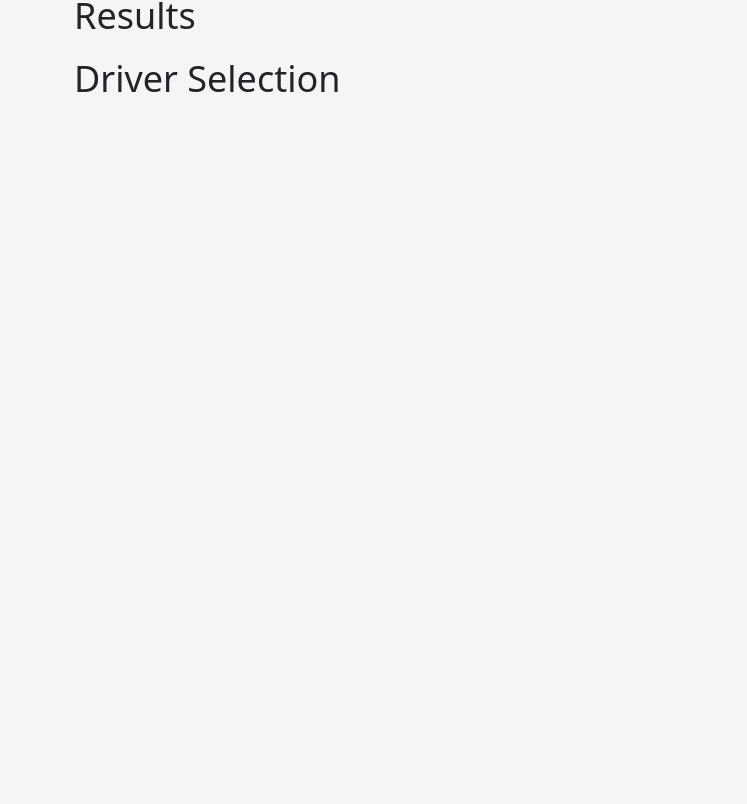
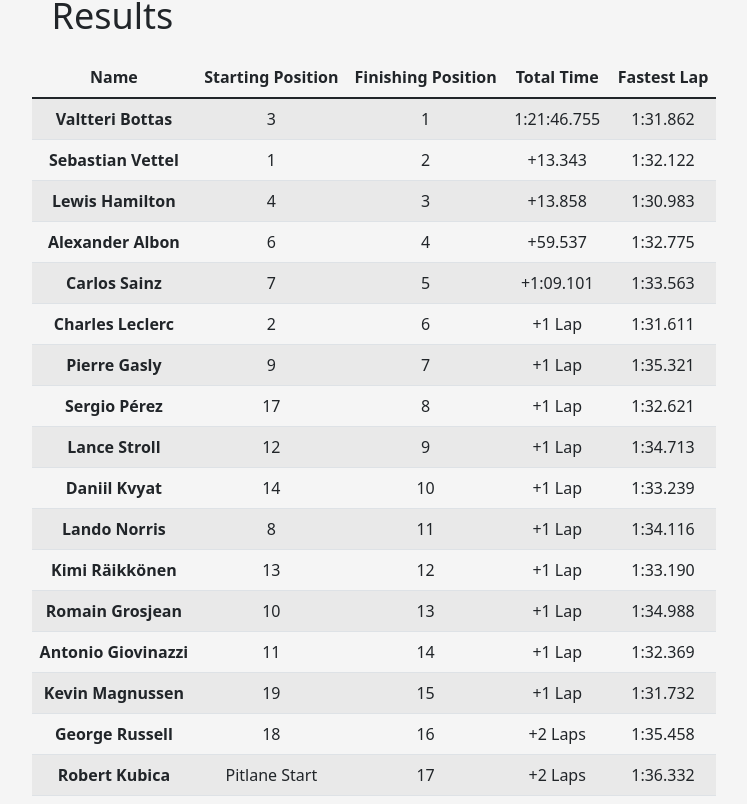
Before and after one commit to geitner-max/formula1-schedule, a Vue app: page /analysis in a window 1280 px wide. Shown: the part 536-1340 px from the top of the page, without its empty margins (266-1013 px from the left). Before the commit the page ends 800 px from the top, so only its background shows below. Built offline with nearby package versions, Linux system fonts and the light colour scheme.

Commit message:
added chartjs dependency and created new table

```diff
--- a/package.json
+++ b/package.json
@@ -19,6 +19,7 @@
     "sass": "^1.51.0",
     "vue": "^3.2.33",
     "vue-axios": "^3.2.5",
+    "vue-chartjs": "^4.1.0",
     "vue-router": "^4.0.14"
   },
   "devDependencies": {
--- a/src/components/Analysis.vue
+++ b/src/components/Analysis.vue
@@ -31,6 +31,7 @@
                 </select>
             </div>
             <h2 class="h2-select">Results </h2>
+            <race-result-table :data="dataRaceResult"/>
             <h2 class="h2-select">Driver Selection </h2>
         </div>
     </div>
@@ -40,9 +41,12 @@
 
 <script>
 import FetchMixin from '../util/FetchMixin';
+import RaceResultTable from './subcomponents/RaceResultTable.vue';
 
 export default {
+  components: { RaceResultTable },
     name: "Analysis",
+
     mixins: [FetchMixin],
     setup() {
 
@@ -55,6 +59,7 @@
             optionDecades: [],
             optionYears: [],
             optionRounds: [],
+            dataRaceResult: [{name: "Sebastian", startingPos: "1", finishingPos: "1", totalTime: "1:34:45", fastestLap: "1:45:123"}],
         };
     },
     mounted() {
@@ -69,6 +74,7 @@
         }
         console.log(2022 < curYear);
         console.log(this.optionDecades);
+        this.prepareRaceResultTable(2019, 17);
     },
     watch: {
         selectedDecade(newValue, oldValue) {
@@ -110,6 +116,36 @@
                 });
             }
             return results;
+        },
+        async prepareRaceResultTable(year, round) {
+            let raceResult = await this.fetchRaceResult(year, round);
+            raceResult = raceResult.MRData.RaceTable.Races[0].Results;
+            console.log(raceResult);
+            raceResult = raceResult.map(item => {
+                console.log(item);
+                return {
+                    name: item.Driver.givenName + " " + item.Driver.familyName,
+                    startingPos: this.formatStartingPos(item),
+                    finishingPos: item.position,
+                    totalTime: this.formatTotalTime(item),
+                    fastestLap: item.FastestLap.Time.time,
+                };
+            });
+            this.dataRaceResult = raceResult;
+        },
+        formatTotalTime(item) {
+            if(item.status === "Finished") {
+                return item.Time.time;
+            }else {
+                return item.status;
+            }
+        },
+        formatStartingPos(item) {
+            if(item.grid === "0") {
+                return "Pitlane Start";
+            }else {
+                return item.grid;
+            }
         }
     }
 }
--- /dev/null
+++ b/src/components/subcomponents/RaceResultTable.vue
@@ -0,0 +1,48 @@
+<template>
+<div>
+    <table class="table table-striped bi bi-sort-alpha-down" data-sortable="true" aria-label='Sort Icon'>
+          <thead>
+            <tr>
+              <th scope="col">Name</th>
+              <th scope="col" data-sortable="true">Starting Position</th>
+              <th scope="col" data-sortable="true">Finishing Position</th>
+              <th scope="col">Total Time</th>
+              <th scope="col" data-sortable="true">Fastest Lap</th>
+            </tr>
+          </thead>
+          <tbody>
+            <tr v-for="(item,) in data" :key="item.name">
+              <th scope="row">{{item.name}}</th>
+              <td>{{item.startingPos}}</td>
+              <td>{{item.finishingPos}}</td>
+              <td>{{item.totalTime}}</td>
+              <td>{{item.fastestLap}}</td>
+            </tr>
+          </tbody>
+        </table>
+</div>
+</template>
+
+
+<script>
+
+export default {
+    name: "RaceResultTable",
+    components: {
+
+    },
+    data () {
+    return {
+
+    };
+  },
+    setup() {
+
+    },
+    props: {
+       data: {
+           required: true,
+       }
+    },
+}
+</script>
--- a/src/util/FetchMixin.js
+++ b/src/util/FetchMixin.js
@@ -2,6 +2,7 @@
 import UtilMixin from './UtilMixin';
 import constructorStandingsData from './../assets/constructor_standings_response.json';
 import driverStandingsData from './../assets/driver_standings_response.json';
+import localRaceResult from './../assets/race_result_response.json';
 
 export default {
     name: "FetchMixin",
@@ -103,6 +104,14 @@
               return {status: 200, value: raceTable};
             }
           }
+        },
+        async fetchRaceResult(year, round) {
+          const val = true;
+          if(this.useLocalData || val) {
+            return localRaceResult;
+          }else {
+            console.log(year, round);
+          }
         }
     },
 }
```
Also changed, not shown: 1 other file (tests, documents, lock files or other folders).
